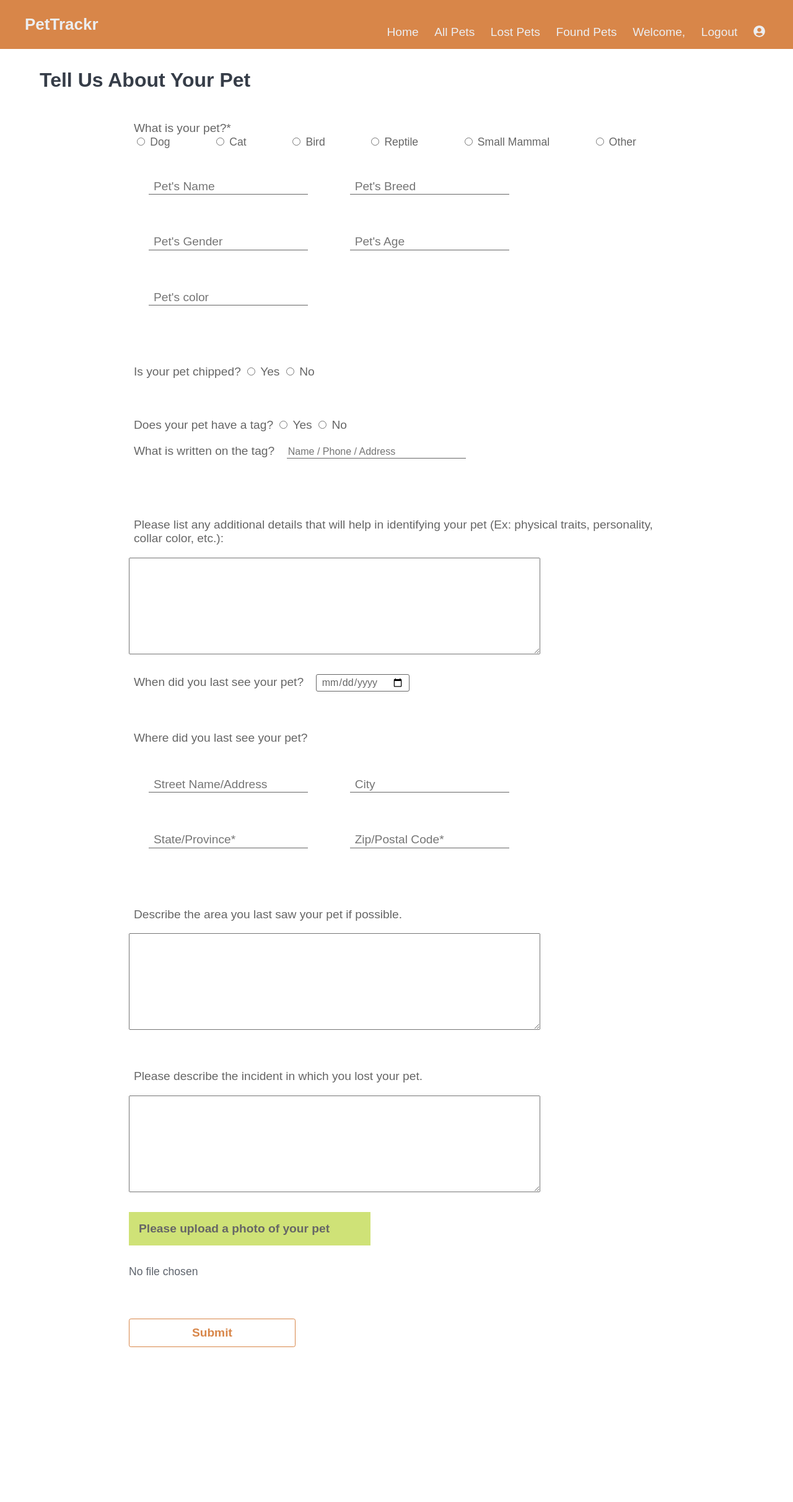
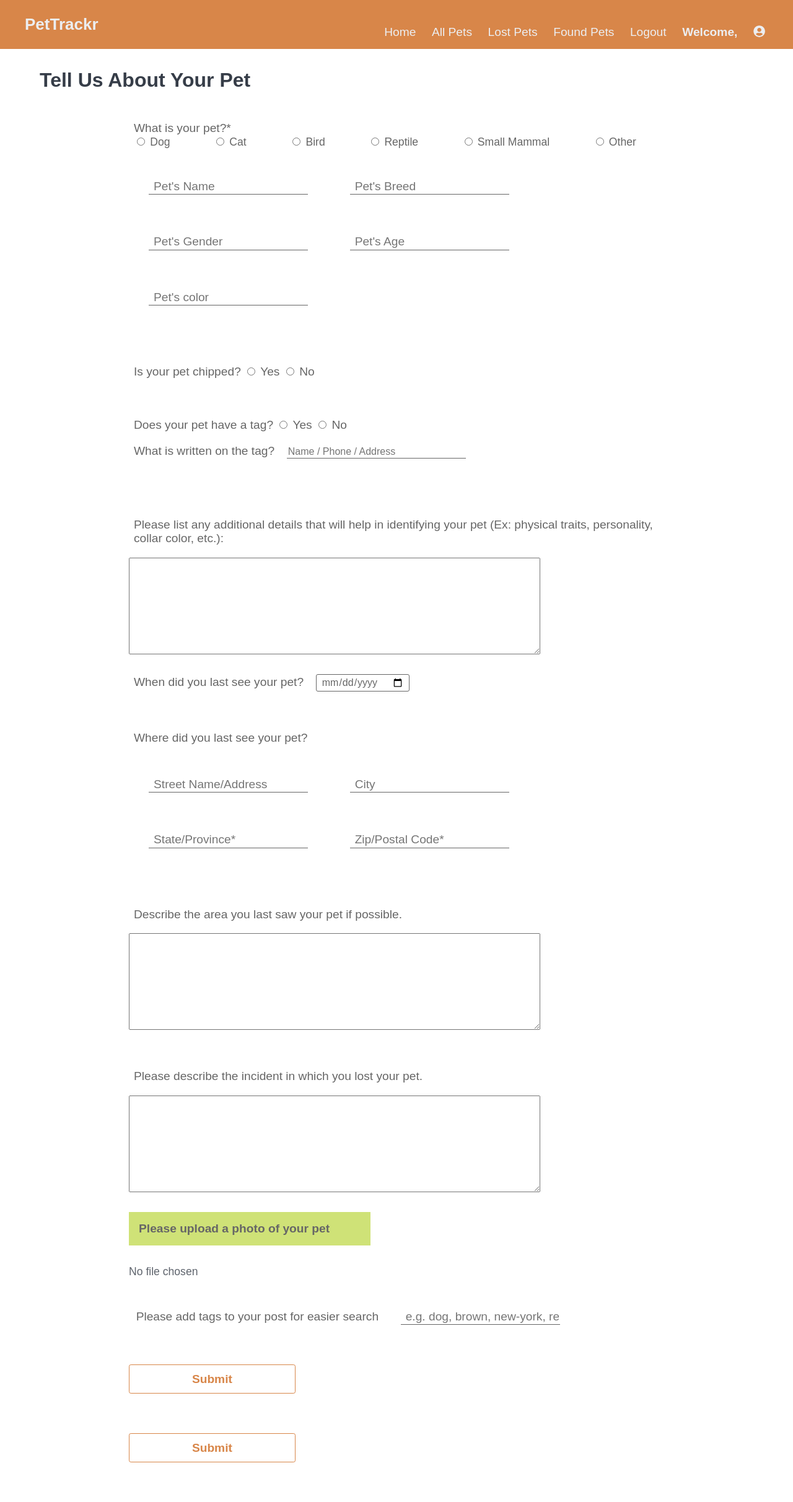
Before and after one commit to chingu-voyage4/Bears-Team-12, a Node server app: page /posts/lostpet/new in a window 1280 px wide. Shown: the whole page at 62% size. Before the commit the page ends 2174 px from the top, so only its background shows below. Run offline with Node 20, Linux system fonts and the light colour scheme; the visitor is signed in with stand-in values (Sample User, id 1); some libraries are stand-ins or nearby versions; some web fonts are replaced.

Commit message:
Fornt end additions and fixes

```diff
--- a/public/forms.css
+++ b/public/forms.css
@@ -75,6 +75,9 @@
 .hide {
   display: none;
 }
+.hide-other {
+  display: none;
+}
 .text-area {
   margin-bottom: 2rem;
 }
--- a/public/forms.js
+++ b/public/forms.js
@@ -1,3 +1,4 @@
+// image upload
 function readURL(input) {
   if (input.files && input.files[0]) {
     var reader = new FileReader();
@@ -17,3 +18,14 @@ function readURL(input) {
     $('#photo').attr('alt', name.split('.')[0]);
   }
 }
+
+// hide and show options in form
+$(document).ready(function() {
+  $('input[type=radio][name=petChoice]').change(function() {
+    if (this.value == 'Other') {
+      $('.other-input').removeClass('hide-other');
+    } else {
+      $('.other-input').addClass('hide-other');
+    }
+  });
+});
--- a/public/global.css
+++ b/public/global.css
@@ -47,3 +47,6 @@ textarea {
   color: #eceef1;
   font-size: 1.2rem;
 }
+.welcome {
+  font-weight: 600;
+}
--- a/public/style.css
+++ b/public/style.css
@@ -12,6 +12,7 @@
   border: none;
   color: #f9f9f9;
   border-radius: 0.4rem;
+  cursor: pointer;
 }
 .pet-list {
   width: 90%;
--- a/views/login.ejs
+++ b/views/login.ejs
@@ -1,7 +1,7 @@
 <% include ./partials/header %>
 
 <main>
-    <h2 class="sign-title">Sign In</h2>
+    <h2 class="sign-title">Login</h2>
     <form class="form-group" action="/login" method="POST">
         <input id="UserDisplayName" class="form-input" type="text" name="email" placeholder="Email">
         <input id="UserPass" class="form-input" type="password" name="password" placeholder="Password">
--- a/views/partials/header.ejs
+++ b/views/partials/header.ejs
@@ -37,8 +37,8 @@
             <a class="menu-item" href="/signup">Sign Up</a>
             <a class="menu-item" href="/login">Login</a>
         <% } else { %>
-            <a class="menu-item" href="#" disabled>Welcome, <%= currentUser.local.username %></a>
             <a class="menu-item" href="/logout">Logout</a>
+            <a class="menu-item welcome" href="#" disabled>Welcome, <%= currentUser.local.username %></a>
             <a class="menu-item" href="/dashboard">
               <i class="fas fa-user-circle"></i>
             </a>
--- a/views/posts/lostform.ejs
+++ b/views/posts/lostform.ejs
@@ -17,8 +17,11 @@
                 <label for="SmMammalRadio" class="radio-label">Small Mammal</label>
                 <input id="OtherRadio" class="radio-input" name="petChoice" value="Other" type="radio">
                 <label for="OtherRadio" class="radio-label">Other</label>
-                <input id="OtherInput" class="form-input hide" type="text" name="otherPet" placeholder="What is your pet? (Ex: Cow, Goat, etc)"> <!-- This should only be visibile in the event the user selects Other -->
               </p>
+            </div>
+            <div class="other-input hide-other">
+              <label for="OtherInput" class="form-question">What is the type of your pet?</label>
+              <input id="OtherInput" class="form-input" type="text" placeholder="e.g. cow, goat, etc."><!-- only visibile if the user selects 'Other' -->
             </div>
 
             <!-- Pet Details -->
@@ -41,7 +44,7 @@
               <input id="NoTag" name="tag" value="No" type="radio">
               <label for="NoTag">No</label></p>
               <label for="TagInput" class="form-question">What is written on the tag?</label>
-              <input id="TagInput" class="general-input" type="text" name="tagInput" placeholder="Name / Phone / Address"> <!-- This should only be visibile in the event the user selects 'Yes' -->
+              <input id="TagInput" class="general-input" type="text" name="tagInput" placeholder="Name / Phone / Address"> <!-- only visibile if the user selects 'Other' -->
 
               <p class="form-question">Please list any additional details that will help in identifying your pet (Ex: physical traits, personality, collar color, etc.):</p>
               <textarea class="text-area" name="petDesc" id="" cols="80" rows="10"></textarea>
@@ -64,6 +67,11 @@
               <label class="photo-label" for="PetImage">Please upload a photo of your pet</label>
               <p class="file-name" id="FilePath">No file chosen</p>
               <img id="photo" src="" alt="" />
+
+              <!-- tags -->
+              <label class="form-question" for="FoundDate">Please add tags to your post for easier search</label>
+              <input id="tags" class="form-input" name="tags" type="text" placeholder="e.g. dog, brown, new-york, red collar">
+              <button id="SubmitPost" class="form-btn submit">Submit</button>
           </div>
 
           <button id="SubmitPost" class="form-btn submit">Submit</button>
```
Also changed, not shown: views/posts/foundform.ejs (+10 -5 lines).
